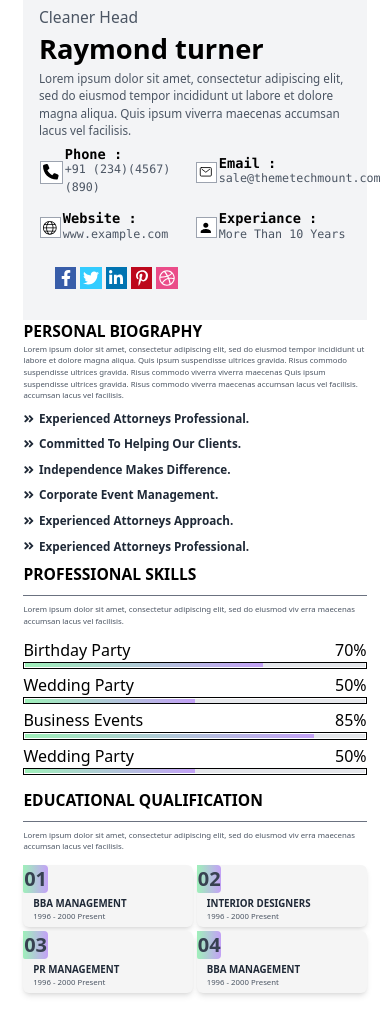
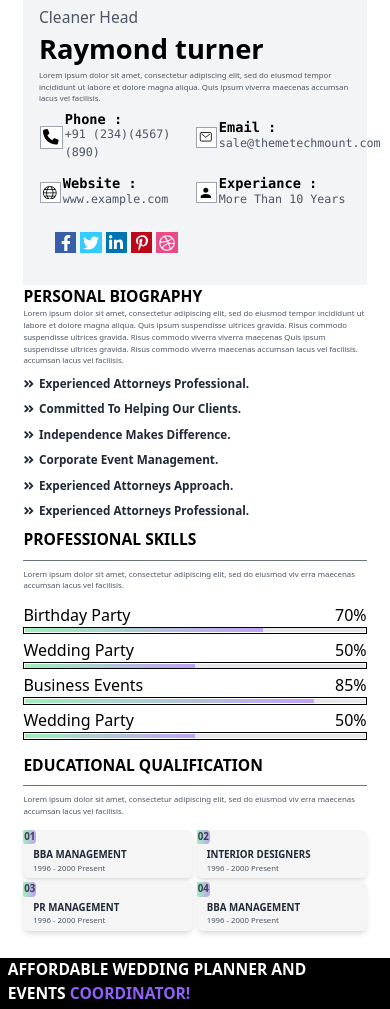
Before and after one commit to 0107shubham/themetechmount, a React (Vite) app: page /teamDetails in a window 390 px wide. Shown: the part 326-1335 px from the top of the page. Built offline with nearby package versions, Linux system fonts and the light colour scheme.

Commit message:
team deatils

```diff
--- a/src/components/TeamDetails.jsx
+++ b/src/components/TeamDetails.jsx
@@ -74,7 +74,7 @@ const TeamDetails = () => {
               <p className=" text-[7vw] sm:text[5vw]  md:text-[4vw] text-black font-bold">
                 Raymond turner
               </p>
-              <p className="  text-[3vw] sm:text[2vw]  md:text-[1vw] text-gray-600">
+              <p className="  text-[2vw] sm:text[2vw]  md:text-[1vw] text-gray-600">
                 Lorem ipsum dolor sit amet, consectetur adipiscing elit, sed do
                 eiusmod tempor incididunt ut labore et dolore magna aliqua. Quis
                 ipsum viverra maecenas accumsan lacus vel facilisis.
@@ -235,7 +235,7 @@ const TeamDetails = () => {
               <div className="w-full grid grid-cols-2 gap-[1vw]  my-[3vw] ">
                 {cardData.map((card) => (
                   <div className="bg-[#F5F5F5] shadow-md rounded-md ">
-                    <h3 className="text-xl w-fit font-bold text-gray-700 bg-gradient-to-r from-[#9FF0BA] to-[#C3A1F6] px-[.2vw] rounded-b-[.5vw] rounded-r-[1vw]">
+                    <h3 className=" text-[2.5vw]   sm:text-[2.4vw]  md:text-[1.5vw]  w-fit font-bold text-gray-700 bg-gradient-to-r from-[#9FF0BA] to-[#C3A1F6] px-[.2vw] rounded-b-[.5vw] rounded-r-[1vw]">
                       {card.id}
                     </h3>
                     <div className="ml-[2.5vw] py-[1vw]">
@@ -253,7 +253,6 @@ const TeamDetails = () => {
           </div>
         </div>
       </div>
-      z
     </div>
   );
 };
```
